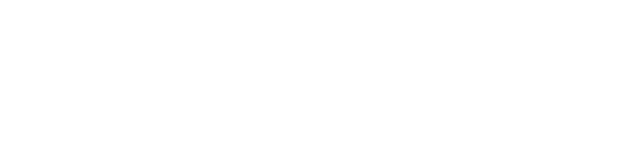
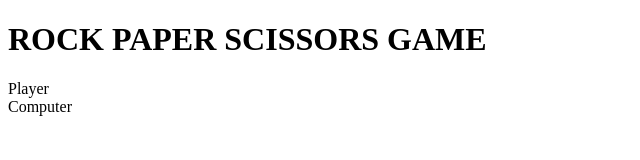
Before and after one commit to Akash-21K/1st_game, a plain HTML site: page index.html in a window 1280 px wide. Shown: the whole page, without its empty margins (0-640 px from the left). Drawn offline with Linux system fonts and the light colour scheme.

Commit message:
Add index.html

```diff
--- a/index.html
+++ b/index.html
@@ -8,6 +8,16 @@
     <link rel="stylesheet" href="style.css" />
   </head>
   <body>
+    <div class="header">
+      <h1>ROCK PAPER SCISSORS GAME</h1>
+    </div>
+
+    <div class="container">
+      <div>Player</div>
+      <div>Computer</div>
+    </div>
+
+    <!-- ----------------------------------------------- -->
     <script src="main.js"></script>
   </body>
 </html>
```
